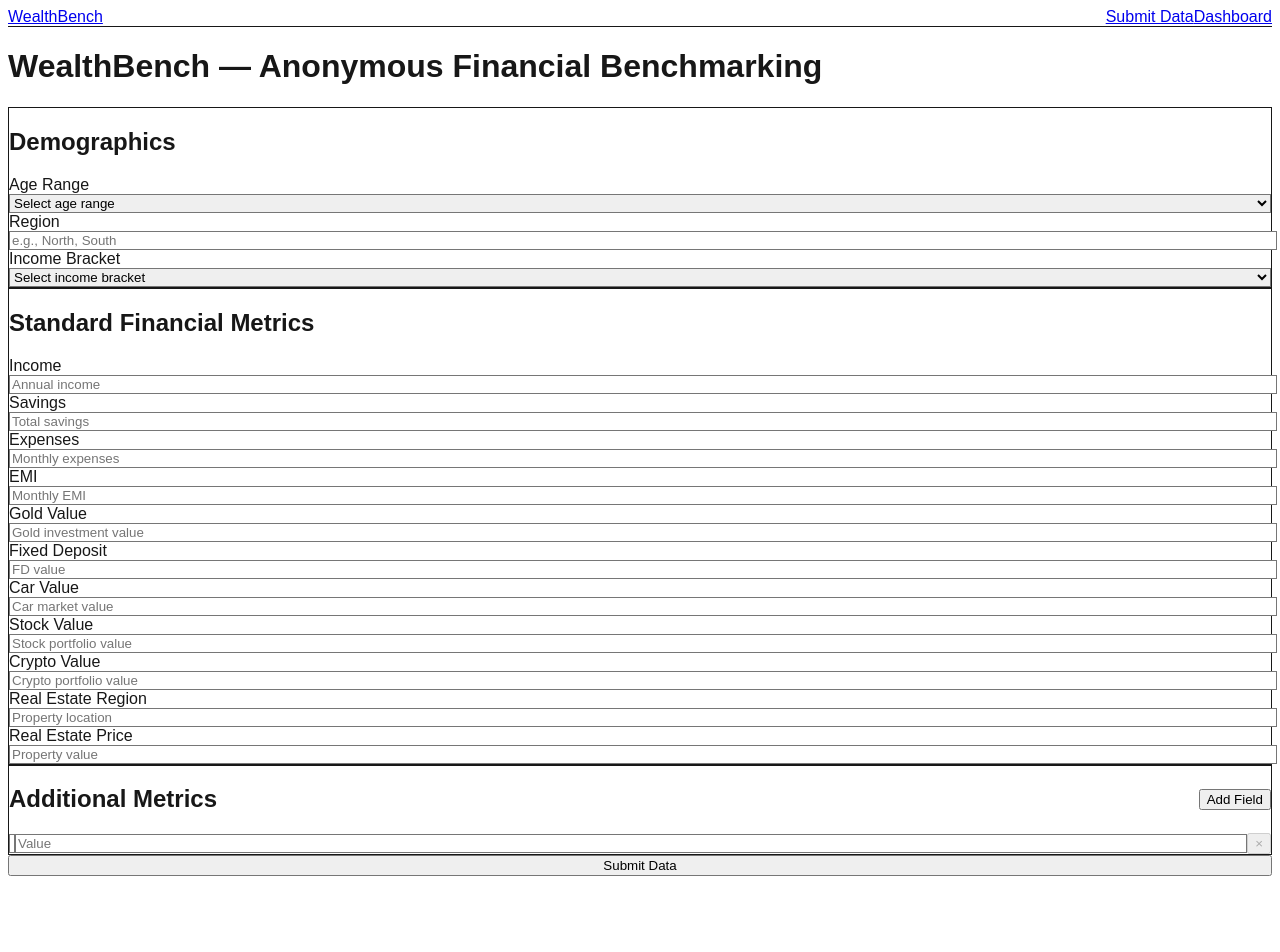
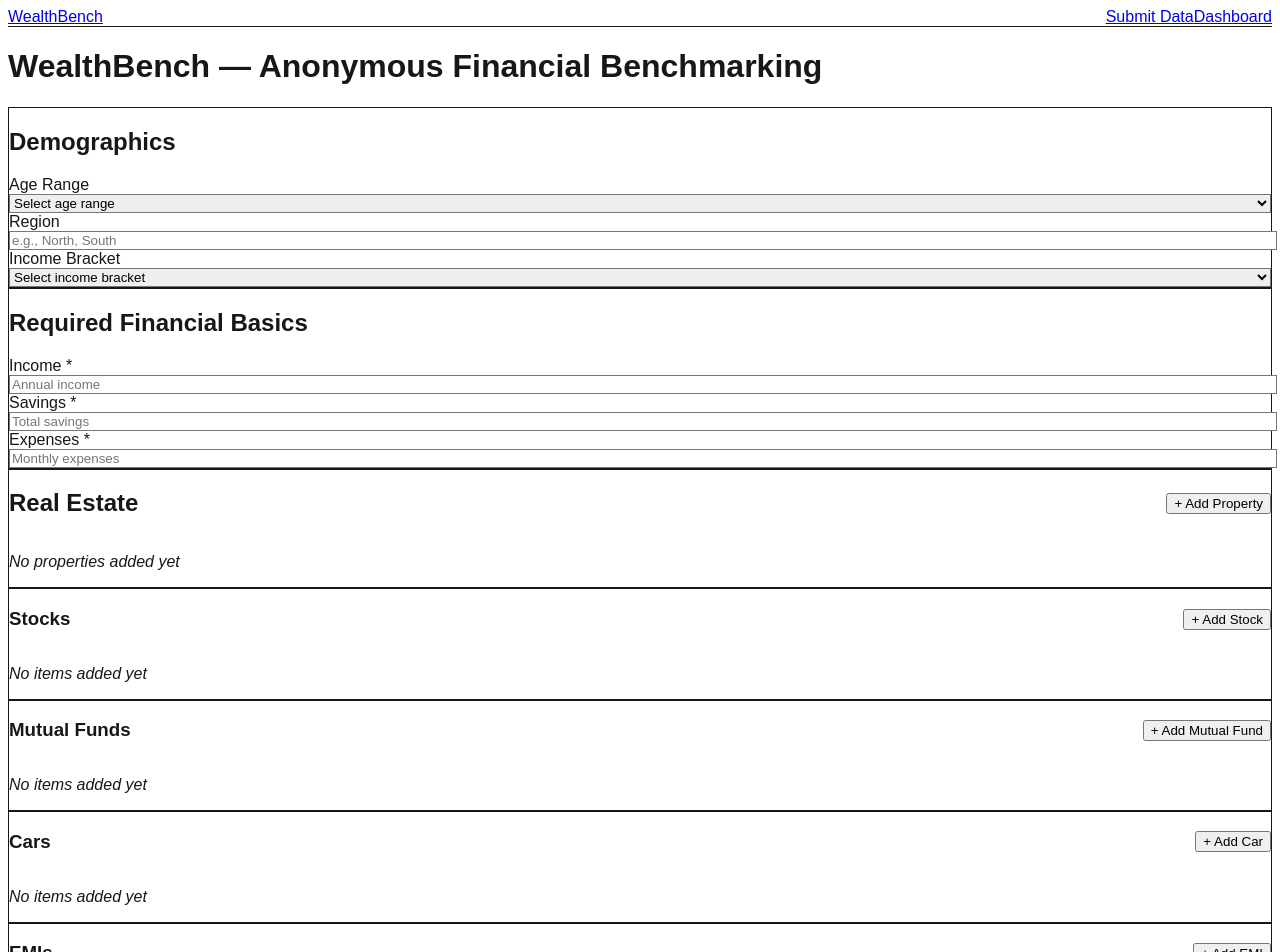
Before and after one commit to vijaykumar1710/WealthBench, a Next.js app: page / in a window 1280 px wide. Shown: the top 952 px of the page. Before the commit the page ends 884 px from the top, so only its background shows below. Built offline with nearby package versions, Linux system fonts and the light colour scheme.

Commit message:
feat(ui): transform form to category-based structure with required and optional sections

```diff
--- a/components/DynamicInputForm.tsx
+++ b/components/DynamicInputForm.tsx
@@ -3,58 +3,74 @@
 import { useState } from "react";
 import { useRouter } from "next/navigation";
 import { SubmissionPayload } from "@/types/submission";
+import CategoryRow from "./CategoryRow";
 
 export default function DynamicInputForm() {
   const router = useRouter();
-  const [dynamicFields, setDynamicFields] = useState<Array<{ key: string; value: number }>>([
-    { key: "", value: 0 },
-  ]);
 
   // Demographics
   const [ageRange, setAgeRange] = useState<string>("");
   const [region, setRegion] = useState<string>("");
   const [incomeBracket, setIncomeBracket] = useState<string>("");
 
-  // Standard financial fields
-  const [income, setIncome] = useState<number | null>(null);
-  const [savings, setSavings] = useState<number | null>(null);
-  const [expenses, setExpenses] = useState<number | null>(null);
-  const [emi, setEmi] = useState<number | null>(null);
-  const [gold, setGold] = useState<number | null>(null);
-  const [fixedDeposit, setFixedDeposit] = useState<number | null>(null);
-  const [carValue, setCarValue] = useState<number | null>(null);
-  const [stockValue, setStockValue] = useState<number | null>(null);
-  const [cryptoValue, setCryptoValue] = useState<number | null>(null);
-  const [realEstateRegion, setRealEstateRegion] = useState<string>("");
-  const [realEstatePrice, setRealEstatePrice] = useState<number | null>(null);
+  // Required fields
+  const [income, setIncome] = useState<number>(0);
+  const [savings, setSavings] = useState<number>(0);
+  const [expenses, setExpenses] = useState<number>(0);
+
+  // Optional assets
+  const [realEstate, setRealEstate] = useState<Array<{ location: string; price: number }>>([]);
+  const [stocks, setStocks] = useState<Array<{ name: string; value: number }>>([]);
+  const [mutualFunds, setMutualFunds] = useState<Array<{ name: string; value: number }>>([]);
+  const [cars, setCars] = useState<Array<{ name: string; value: number }>>([]);
+  const [emis, setEmis] = useState<Array<{ name: string; value: number }>>([]);
+
+  // Dynamic fields
+  const [dynamicFields, setDynamicFields] = useState<Array<{ key: string; value: number }>>([
+    { key: "", value: 0 },
+  ]);
 
   const [isSubmitting, setIsSubmitting] = useState(false);
   const [message, setMessage] = useState<{ type: "success" | "error"; text: string } | null>(null);
 
+  // Real Estate handlers
+  const addRealEstate = () => {
+    setRealEstate([...realEstate, { location: "", price: 0 }]);
+  };
+  const updateRealEstate = (index: number, field: "location" | "price", value: string | number) => {
+    const updated = [...realEstate];
+    updated[index] = { ...updated[index], [field]: value };
+    setRealEstate(updated);
+  };
+  const removeRealEstate = (index: number) => {
+    setRealEstate(realEstate.filter((_, i) => i !== index));
+  };
+
+  // Category handlers (stocks, mutual funds, cars, EMIs)
+  const createCategoryHandlers = (
+    items: Array<{ name: string; value: number }>,
+    setItems: (items: Array<{ name: string; value: number }>) => void
+  ) => ({
+    onAdd: () => setItems([...items, { name: "", value: 0 }]),
+    onUpdate: (index: number, key: "name" | "value", value: string | number) => {
+      const updated = [...items];
+      updated[index] = { ...updated[index], [key]: value };
+      setItems(updated);
+    },
+    onRemove: (index: number) => setItems(items.filter((_, i) => i !== index)),
+  });
+
+  // Dynamic fields handlers
   const addField = () => {
     setDynamicFields([...dynamicFields, { key: "", value: 0 }]);
   };
-
   const removeField = (index: number) => {
     setDynamicFields(dynamicFields.filter((_, i) => i !== index));
   };
-
   const updateField = (index: number, field: "key" | "value", value: string | number) => {
     const updated = [...dynamicFields];
     updated[index] = { ...updated[index], [field]: value };
     setDynamicFields(updated);
-
-    // Remove from dynamic if it matches a standard field
-    const fixedFieldKeys = [
-      "income", "savings", "expenses", "emi", "gold", "fixed_deposit",
-      "car_value", "stock_value", "crypto_value", "real_estate_price"
-    ];
-    if (field === "key" && fixedFieldKeys.includes(String(value).toLowerCase())) {
-      // Field will be handled as fixed, so we can remove it from dynamic
-      setTimeout(() => {
-        setDynamicFields(updated.filter((f) => f.key.toLowerCase() !== String(value).toLowerCase()));
-      }, 0);
-    }
   };
 
   const handleSubmit = async (e: React.FormEvent) => {
@@ -63,26 +79,27 @@
     setMessage(null);
 
     // Filter out empty dynamic fields
-    const validFields = dynamicFields.filter((f) => f.key.trim() !== "");
+    const validDynamicFields = dynamicFields.filter((f) => f.key.trim() !== "");
 
     const payload: SubmissionPayload = {
       fixed: {
         age_range: ageRange || null,
         region: region || null,
         income_bracket: incomeBracket || null,
-        income: income,
-        savings: savings,
-        expenses: expenses,
-        emi: emi,
-        gold: gold,
-        fixed_deposit: fixedDeposit,
-        car_value: carValue,
-        stock_value: stockValue,
-        crypto_value: cryptoValue,
-        real_estate_region: realEstateRegion || null,
-        real_estate_price: realEstatePrice,
       },
-      dynamic: validFields,
+      requiredFixed: {
+        income,
+        savings,
+        expenses,
+      },
+      optionalAssets: {
+        real_estate: realEstate.filter((p) => p.location.trim() !== ""),
+        stocks: stocks.filter((s) => s.name.trim() !== ""),
+        mutual_funds: mutualFunds.filter((m) => m.name.trim() !== ""),
+        cars: cars.filter((c) => c.name.trim() !== ""),
+        emis: emis.filter((e) => e.name.trim() !== ""),
+      },
+      dynamic: validDynamicFields,
     };
 
     try {
@@ -97,7 +114,6 @@
       const data = await response.json();
 
       if (data.success) {
-        // Redirect to result page with all necessary params
         if (data.redirect_url) {
           router.push(data.redirect_url);
         } else {
@@ -117,8 +133,8 @@
   };
 
   const inputClass = "border rounded-md p-2 w-full text-gray-900 bg-white";
-  const labelClass = "block text-sm font-medium text-gray-700 mb-1";
-  const sectionClass = "rounded-xl border p-4 shadow-sm bg-white";
+  const labelClass = "block text-sm font-medium text-gray-600 mb-1";
+  const sectionClass = "rounded-xl border p-6 shadow-sm bg-white";
 
   return (
     <form onSubmit={handleSubmit} className="space-y-6">
@@ -142,7 +158,6 @@
               <option value="55+">55+</option>
             </select>
           </div>
-
           <div>
             <label htmlFor="region" className={labelClass}>Region</label>
             <input
@@ -154,7 +169,6 @@
               className={inputClass}
             />
           </div>
-
           <div>
             <label htmlFor="income_bracket" className={labelClass}>Income Bracket</label>
             <select
@@ -173,157 +187,152 @@
         </div>
       </div>
 
-      {/* Standard Financial Fields */}
+      {/* Required Financial Basics */}
       <div className={sectionClass}>
-        <h2 className="text-xl font-semibold mb-4">Standard Financial Metrics</h2>
-        <div className="grid grid-cols-1 md:grid-cols-2 lg:grid-cols-3 gap-4">
+        <h2 className="text-xl font-semibold mb-4">Required Financial Basics</h2>
+        <div className="grid grid-cols-1 md:grid-cols-3 gap-4">
           <div>
-            <label htmlFor="income" className={labelClass}>Income</label>
+            <label htmlFor="income" className={labelClass}>Income *</label>
             <input
               type="number"
               id="income"
               value={income || ""}
-              onChange={(e) => setIncome(e.target.value ? parseFloat(e.target.value) : null)}
+              onChange={(e) => setIncome(parseFloat(e.target.value) || 0)}
               placeholder="Annual income"
               step="0.01"
+              required
               className={inputClass}
             />
           </div>
           <div>
-            <label htmlFor="savings" className={labelClass}>Savings</label>
+            <label htmlFor="savings" className={labelClass}>Savings *</label>
             <input
               type="number"
               id="savings"
               value={savings || ""}
-              onChange={(e) => setSavings(e.target.value ? parseFloat(e.target.value) : null)}
+              onChange={(e) => setSavings(parseFloat(e.target.value) || 0)}
               placeholder="Total savings"
               step="0.01"
+              required
               className={inputClass}
             />
           </div>
           <div>
-            <label htmlFor="expenses" className={labelClass}>Expenses</label>
+            <label htmlFor="expenses" className={labelClass}>Expenses *</label>
             <input
               type="number"
               id="expenses"
               value={expenses || ""}
-              onChange={(e) => setExpenses(e.target.value ? parseFloat(e.target.value) : null)}
+              onChange={(e) => setExpenses(parseFloat(e.target.value) || 0)}
               placeholder="Monthly expenses"
               step="0.01"
-              className={inputClass}
-            />
-          </div>
-          <div>
-            <label htmlFor="emi" className={labelClass}>EMI</label>
-            <input
-              type="number"
-              id="emi"
-              value={emi || ""}
-              onChange={(e) => setEmi(e.target.value ? parseFloat(e.target.value) : null)}
-              placeholder="Monthly EMI"
-              step="0.01"
-              className={inputClass}
-            />
-          </div>
-          <div>
-            <label htmlFor="gold" className={labelClass}>Gold Value</label>
-            <input
-              type="number"
-              id="gold"
-              value={gold || ""}
-              onChange={(e) => setGold(e.target.value ? parseFloat(e.target.value) : null)}
-              placeholder="Gold investment value"
-              step="0.01"
-              className={inputClass}
-            />
-          </div>
-          <div>
-            <label htmlFor="fixed_deposit" className={labelClass}>Fixed Deposit</label>
-            <input
-              type="number"
-              id="fixed_deposit"
-              value={fixedDeposit || ""}
-              onChange={(e) => setFixedDeposit(e.target.value ? parseFloat(e.target.value) : null)}
-              placeholder="FD value"
-              step="0.01"
-              className={inputClass}
-            />
-          </div>
-          <div>
-            <label htmlFor="car_value" className={labelClass}>Car Value</label>
-            <input
-              type="number"
-              id="car_value"
-              value={carValue || ""}
-              onChange={(e) => setCarValue(e.target.value ? parseFloat(e.target.value) : null)}
-              placeholder="Car market value"
-              step="0.01"
-              className={inputClass}
-            />
-          </div>
-          <div>
-            <label htmlFor="stock_value" className={labelClass}>Stock Value</label>
-            <input
-              type="number"
-              id="stock_value"
-              value={stockValue || ""}
-              onChange={(e) => setStockValue(e.target.value ? parseFloat(e.target.value) : null)}
-              placeholder="Stock portfolio value"
-              step="0.01"
-              className={inputClass}
-            />
-          </div>
-          <div>
-            <label htmlFor="crypto_value" className={labelClass}>Crypto Value</label>
-            <input
-              type="number"
-              id="crypto_value"
-              value={cryptoValue || ""}
-              onChange={(e) => setCryptoValue(e.target.value ? parseFloat(e.target.value) : null)}
-              placeholder="Crypto portfolio value"
-              step="0.01"
-              className={inputClass}
-            />
-          </div>
-          <div>
-            <label htmlFor="real_estate_region" className={labelClass}>Real Estate Region</label>
-            <input
-              type="text"
-              id="real_estate_region"
-              value={realEstateRegion}
-              onChange={(e) => setRealEstateRegion(e.target.value)}
-              placeholder="Property location"
-              className={inputClass}
-            />
-          </div>
-          <div>
-            <label htmlFor="real_estate_price" className={labelClass}>Real Estate Price</label>
-            <input
-              type="number"
-              id="real_estate_price"
-              value={realEstatePrice || ""}
-              onChange={(e) => setRealEstatePrice(e.target.value ? parseFloat(e.target.value) : null)}
-              placeholder="Property value"
-              step="0.01"
+              required
               className={inputClass}
             />
           </div>
         </div>
       </div>
 
-      {/* Dynamic Fields */}
+      {/* Real Estate */}
       <div className={sectionClass}>
         <div className="flex items-center justify-between mb-4">
-          <h2 className="text-xl font-semibold">Additional Metrics</h2>
+          <h2 className="text-xl font-semibold">Real Estate</h2>
+          <button
+            type="button"
+            onClick={addRealEstate}
+            className="px-4 py-2 rounded-lg bg-blue-600 text-white hover:bg-blue-700 text-sm"
+          >
+            + Add Property
+          </button>
+        </div>
+        <div className="space-y-3">
+          {realEstate.length === 0 ? (
+            <p className="text-sm text-gray-500 italic">No properties added yet</p>
+          ) : (
+            realEstate.map((property, index) => (
+              <div key={index} className="flex gap-3 items-end">
+                <div className="flex-1">
+                  <label className={labelClass}>Location</label>
+                  <input
+                    type="text"
+                    placeholder="Property location"
+                    value={property.location}
+                    onChange={(e) => updateRealEstate(index, "location", e.target.value)}
+                    className={inputClass}
+                  />
+                </div>
+                <div className="w-40">
+                  <label className={labelClass}>Price</label>
+                  <input
+                    type="number"
+                    placeholder="Property value"
+                    value={property.price || ""}
+                    onChange={(e) => updateRealEstate(index, "price", parseFloat(e.target.value) || 0)}
+                    step="0.01"
+                    className={inputClass}
+                  />
+                </div>
+                <button
+                  type="button"
+                  onClick={() => removeRealEstate(index)}
+                  className="px-3 py-2 bg-red-500 text-white rounded-md hover:bg-red-600 transition-colors mb-0.5"
+                >
+                  ×
+                </button>
+              </div>
+            ))
+          )}
+        </div>
+      </div>
+
+      {/* Stocks */}
+      <CategoryRow
+        items={stocks}
+        {...createCategoryHandlers(stocks, setStocks)}
+        namePlaceholder="Stock Name"
+        valuePlaceholder="Portfolio Value"
+        title="Stocks"
+      />
+
+      {/* Mutual Funds */}
+      <CategoryRow
+        items={mutualFunds}
+        {...createCategoryHandlers(mutualFunds, setMutualFunds)}
+        namePlaceholder="Fund Name"
+        valuePlaceholder="Amount Invested"
+        title="Mutual Funds"
+      />
+
+      {/* Cars */}
+      <CategoryRow
+        items={cars}
+        {...createCategoryHandlers(cars, setCars)}
+        namePlaceholder="Car Model"
+        valuePlaceholder="Market Value"
+        title="Cars"
+      />
+
+      {/* EMIs */}
+      <CategoryRow
+        items={emis}
+        {...createCategoryHandlers(emis, setEmis)}
+        namePlaceholder="EMI Name"
+        valuePlaceholder="Monthly Amount"
+        title="EMIs"
+      />
+
+      {/* Additional Custom Metrics */}
+      <div className={sectionClass}>
+        <div className="flex items-center justify-between mb-4">
+          <h2 className="text-xl font-semibold">Additional Custom Metrics</h2>
           <button
             type="button"
             onClick={addField}
-            className="px-4 py-2 rounded-lg bg-blue-600 text-white hover:bg-blue-700"
+            className="px-4 py-2 rounded-lg bg-blue-600 text-white hover:bg-blue-700 text-sm"
           >
             Add Field
           </button>
         </div>
-
         <div className="space-y-3">
           {dynamicFields.map((field, index) => (
             <div key={index} className="flex gap-3 items-center">
```
